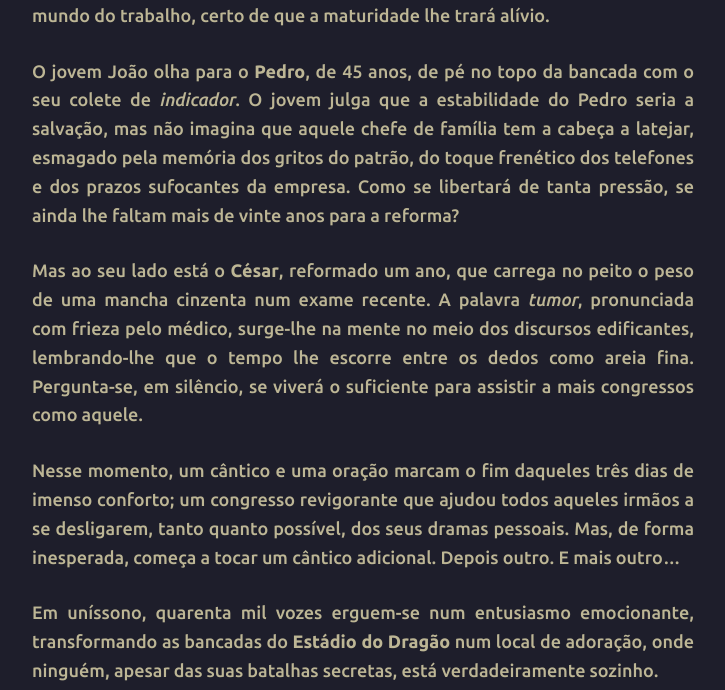
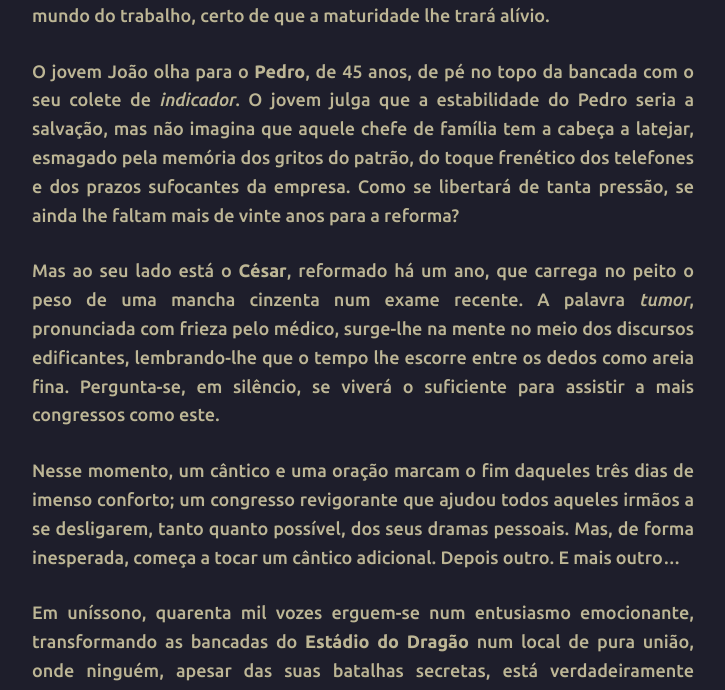
Before and after one commit to joaquim-capitao/queime-depois-de-ler, a Jekyll site: the page built from os-quarenta-mil.md, in a window 1280 px wide and 1400 px high, scrolled down 1220 px. Shown: the top 690 px of the window, without its empty margins (277-1002 px from the left). Built offline with Jekyll 4.4.1, drawn with Linux system fonts in a browser that asks for light colours; our own code applies the rules of GitHub Pages for plain Markdown files; some of the changed text lies outside the part shown.

Commit message:
Atualizar o os-quarenta-mil.md

```diff
--- a/os-quarenta-mil.md
+++ b/os-quarenta-mil.md
@@ -13,11 +13,11 @@ Ao sentarem-se após o cântico, a Francisca e o José reparam num jovem impecá
 
 O jovem João olha para o **Pedro**, de 45 anos, de pé no topo da bancada com o seu colete de *indicador*. O jovem julga que a estabilidade do Pedro seria a salvação, mas não imagina que aquele chefe de família tem a cabeça a latejar, esmagado pela memória dos gritos do patrão, do toque frenético dos telefones e dos prazos sufocantes da empresa. Como se libertará de tanta pressão, se ainda lhe faltam mais de vinte anos para a reforma?
 
-Mas ao seu lado está o **César**, reformado um ano, que carrega no peito o peso de uma mancha cinzenta num exame recente. A palavra *tumor*, pronunciada com frieza pelo médico, surge-lhe na mente no meio dos discursos edificantes, lembrando-lhe que o tempo lhe escorre entre os dedos como areia fina. Pergunta-se, em silêncio, se viverá o suficiente para assistir a mais congressos como aquele.
+Mas ao seu lado está o **César**, reformado há um ano, que carrega no peito o peso de uma mancha cinzenta num exame recente. A palavra *tumor*, pronunciada com frieza pelo médico, surge-lhe na mente no meio dos discursos edificantes, lembrando-lhe que o tempo lhe escorre entre os dedos como areia fina. Pergunta-se, em silêncio, se viverá o suficiente para assistir a mais congressos como este.
 
 Nesse momento, um cântico e uma oração marcam o fim daqueles três dias de imenso conforto; um congresso revigorante que ajudou todos aqueles irmãos a se desligarem, tanto quanto possível, dos seus dramas pessoais. Mas, de forma inesperada, começa a tocar um cântico adicional. Depois outro. E mais outro...
 
-Em uníssono, quarenta mil vozes erguem-se num entusiasmo emocionante, transformando as bancadas do **Estádio do Dragão** num local de adoração, onde ninguém, apesar das suas batalhas secretas, está verdadeiramente sozinho.
+Em uníssono, quarenta mil vozes erguem-se num entusiasmo emocionante, transformando as bancadas do **Estádio do Dragão** num local de pura união, onde ninguém, apesar das suas batalhas secretas, está verdadeiramente sozinho.
 
 ![](https://i.ibb.co/m5j1VvNz/1000132858.jpg)
 
```
Also changed, not shown: other parts of os-quarenta-mil.md (+1 -1 lines).
